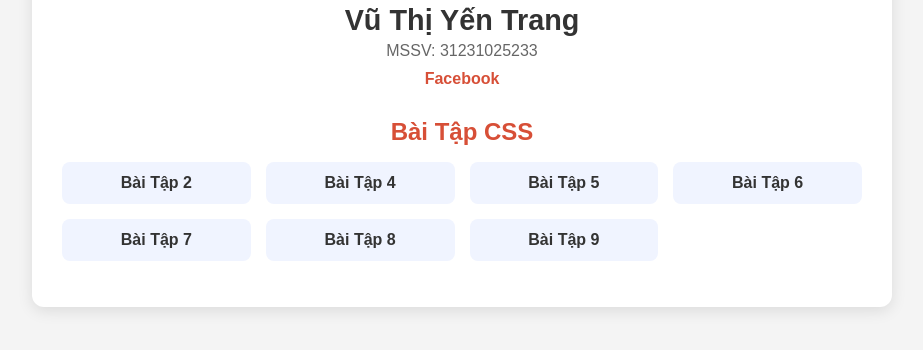
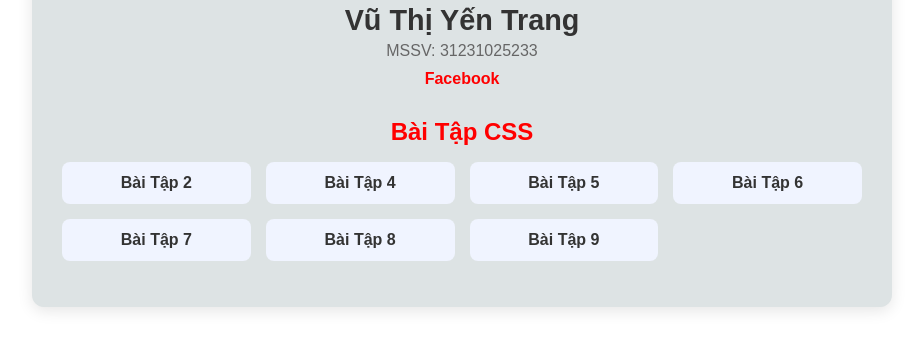
Before and after one commit to trangvu2005/Tuan3, a plain HTML site: page index.html in a window 1280 px wide. Shown: the part 238-588 px from the top of the page, without its empty margins (178-1101 px from the left). Drawn offline with Linux system fonts and the light colour scheme.

Commit message:
Update index.html

```diff
--- a/index.html
+++ b/index.html
@@ -7,7 +7,7 @@
 <style>
 body {
   font-family: Arial, sans-serif;
-  background: #f4f4f4;
+  background: white;
   margin: 0;
   padding: 0;
   color: #333;
@@ -16,7 +16,7 @@ body {
   max-width: 800px;
   margin: 40px auto;
   padding: 30px;
-  background: #fff;
+  background: #dde3e4;
   border-radius: 12px;
   box-shadow: 0 4px 15px rgba(0,0,0,0.1);
   text-align: center;
@@ -40,7 +40,7 @@ body {
   color: #666;
 }
 .social a {
-  color: #d74f37;
+  color: red;
   text-decoration: none;
   font-weight: bold;
 }
@@ -50,7 +50,7 @@ body {
 
 /* Mục lục bài tập */
 h2 {
-  color: #d74f37;
+  color: red;
   font-size: 1.5em;
   margin: 30px 0 15px;
 }
```
